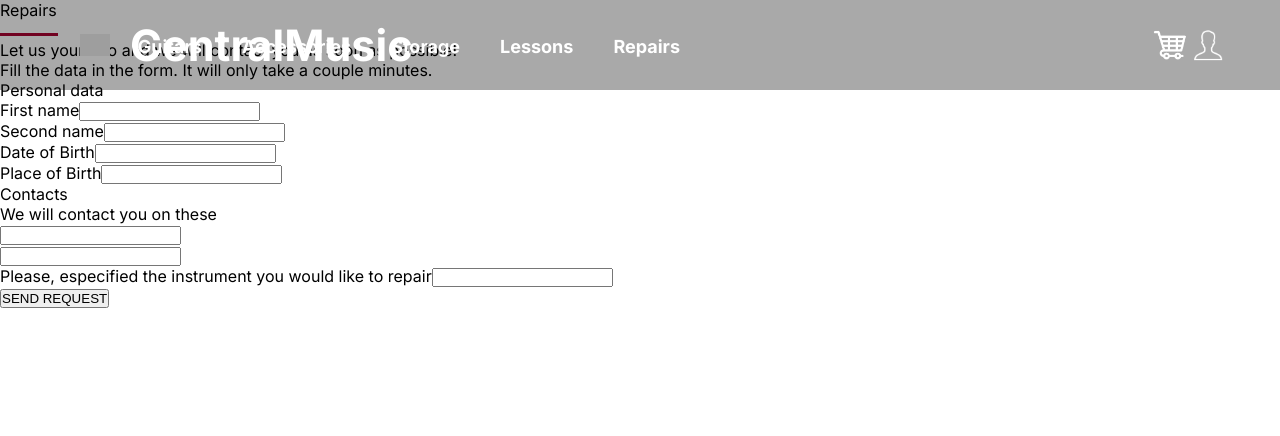
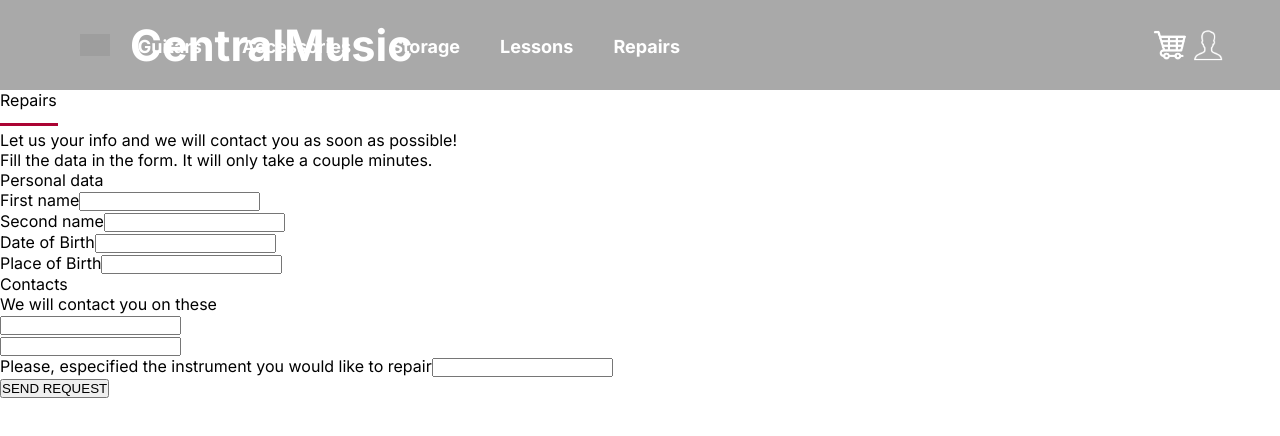
Before and after one commit to alfonsolopetegui/ecommerce_centralmusic, a Next.js app: page /repairs in a window 1280 px wide. Shown: the top 436 px of the page. Built offline with nearby package versions, Linux system fonts and the light colour scheme; grey boxes are pictures that could not be loaded.

Commit message:
creadas paginas lesson y accesories con su css

```diff
--- a/src/app/AccesoriesPage/page.js
+++ b/src/app/AccesoriesPage/page.js
@@ -1,6 +1,9 @@
+import styles from '../../styles/accesoriesPage.module.css'
+
 const AccesoriesPage = () => {
   return (
-    <div>Accesories Page</div>
+
+    <div className={styles.accesoriesPageWrapper}>Accesories Page</div>
   )
 }
 
--- a/src/app/repairs/page.js
+++ b/src/app/repairs/page.js
@@ -1,17 +1,28 @@
 import React from "react";
-import styles from "../../styles/repairsPage.module.css"
+import styles from "../../styles/repairsPage.module.css";
 
 function repairsPage() {
   return (
     <>
+      <div className={styles.repairsPageWrapper}>
         <div className={styles.title}>Repairs</div>
         <div className={styles.redLine}>
-        <svg xmlns="http://www.w3.org/2000/svg" width="58" height="3" viewBox="0 0 58 3" fill="none">
-          <line y1="1.5" x2="58" y2="1.5" stroke="#AB0433" stroke-width="3"/>
+          <svg
+            xmlns="http://www.w3.org/2000/svg"
+            width="58"
+            height="3"
+            viewBox="0 0 58 3"
+            fill="none"
+          >
+            <line y1="1.5" x2="58" y2="1.5" stroke="#AB0433" stroke-width="3" />
           </svg>
         </div>
-      <div className={styles.texto}>Let us your info and we will contact you as soon as possible!</div>
-      <div className={styles.subtexto}>Fill the data in the form. It will only take a couple minutes.</div>
+        <div className={styles.texto}>
+          Let us your info and we will contact you as soon as possible!
+        </div>
+        <div className={styles.subtexto}>
+          Fill the data in the form. It will only take a couple minutes.
+        </div>
         <form className={styles.form}>
           <div className={styles.formTitle}>Personal data</div>
           <div className={styles.file}>
@@ -34,17 +45,24 @@
           <div>
             <div>Contacts</div>
             <div>We will contact you on these</div>
-          <div><input></input></div>
-          <div><input></input></div>
+            <div>
+              <input></input>
             </div>
             <div>
-          <label>Please, especified the instrument you would like to repair</label>
+              <input></input>
+            </div>
+          </div>
+          <div>
+            <label>
+              Please, especified the instrument you would like to repair
+            </label>
             <input></input>
           </div>
           <div>
             <button>SEND REQUEST</button>
           </div>
         </form>
+      </div>
     </>
   );
 }
--- /dev/null
+++ b/src/styles/accesoriesPage.module.css
@@ -0,0 +1,3 @@
+.accesoriesPageWrapper {
+    padding-top: 90px;
+}
--- a/src/styles/guitarsPage.module.css
+++ b/src/styles/guitarsPage.module.css
@@ -1,3 +1,7 @@
+.guitarsPageWrapper {
+    padding-top: 90px;
+}
+
 .guitarContainer {
     display: grid;
     grid-template-columns: repeat(4, 1fr);
--- /dev/null
+++ b/src/styles/lessonsPage.module.css
@@ -0,0 +1,3 @@
+.lessonsPageWrapper {
+    padding-top: 90px;
+}
--- a/src/styles/productView.module.css
+++ b/src/styles/productView.module.css
@@ -3,6 +3,7 @@
 .productWrapper {
     /* width: 100%; */
     /* height: 100vh; */
+    padding-top: 90px;
     display: flex;
     justify-content: center;
     align-items: center;
--- a/src/styles/repairsPage.module.css
+++ b/src/styles/repairsPage.module.css
@@ -1,6 +1,7 @@
 /******* REPAIRS PAGE ******************/
 /******* MOBILE ********/
 @media only screen and (min-width: 375px) and (max-width: 759px){
+
   .title{
     display: flex;
     justify-content: center;
@@ -147,3 +148,9 @@
     border: 1px solid #E2E4E5
   }
 }
+
+@media (min-width: 1200px) {
+  .repairsPageWrapper {
+    padding-top: 90px;
+  }
+}
```
Also changed, not shown: src/app/GuitarsPage/Page.js (+8 -10 lines), src/app/LessonsPage/page.js (+4 -4 lines). Lines whose indentation alone changed are shown as unchanged.
